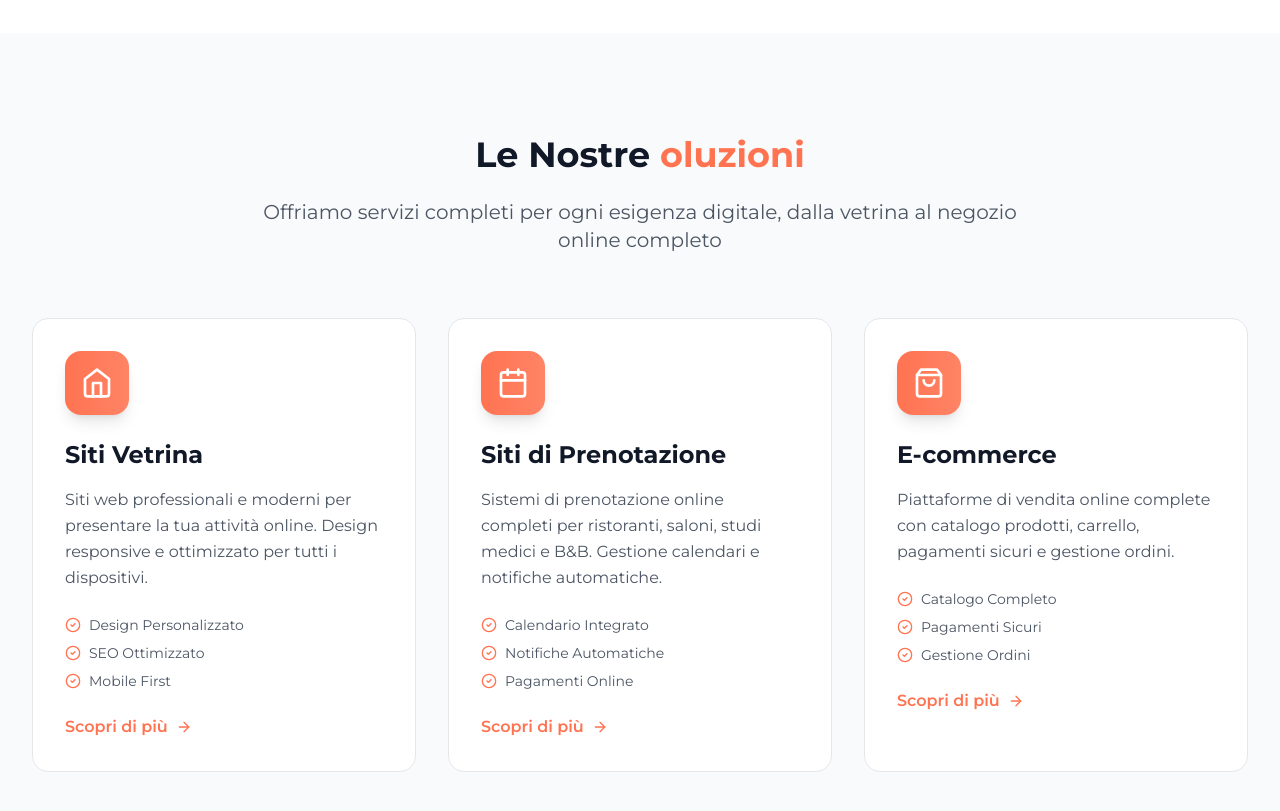
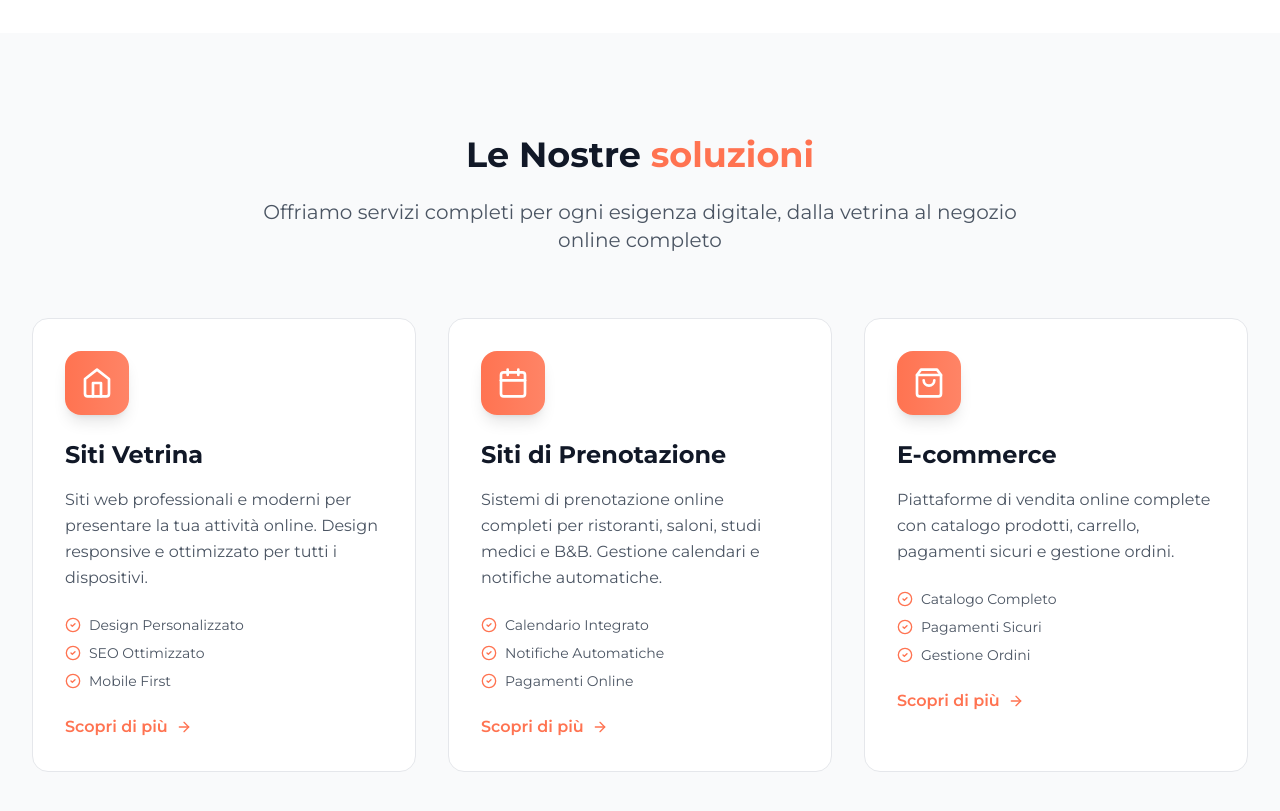
Before and after one commit to giuseppebuscio/nemoweb, a React (Vite) app: page / in a window 1280 px wide. Shown: the part 1080-1891 px from the top of the page. Built offline with nearby package versions, Linux system fonts and the light colour scheme; some icons are missing.

Commit message:
le nostre soluzioni

```diff
--- a/src/pages/HomePage.jsx
+++ b/src/pages/HomePage.jsx
@@ -67,7 +67,7 @@ const HomePage = () => {
       projects: 'Progetti',
       yearsExp: 'Anni Esperienza',
       soluzioni: 'Le Nostre',
-      soluzioniSpan: 'oluzioni',
+      soluzioniSpan: 'soluzioni',
       soluzioniDesc: 'Offriamo servizi completi per ogni esigenza digitale, dalla vetrina al negozio online completo',
       scopriDiPiu: 'Scopri di più',
       tecnologie: 'Tecnologie',
```
